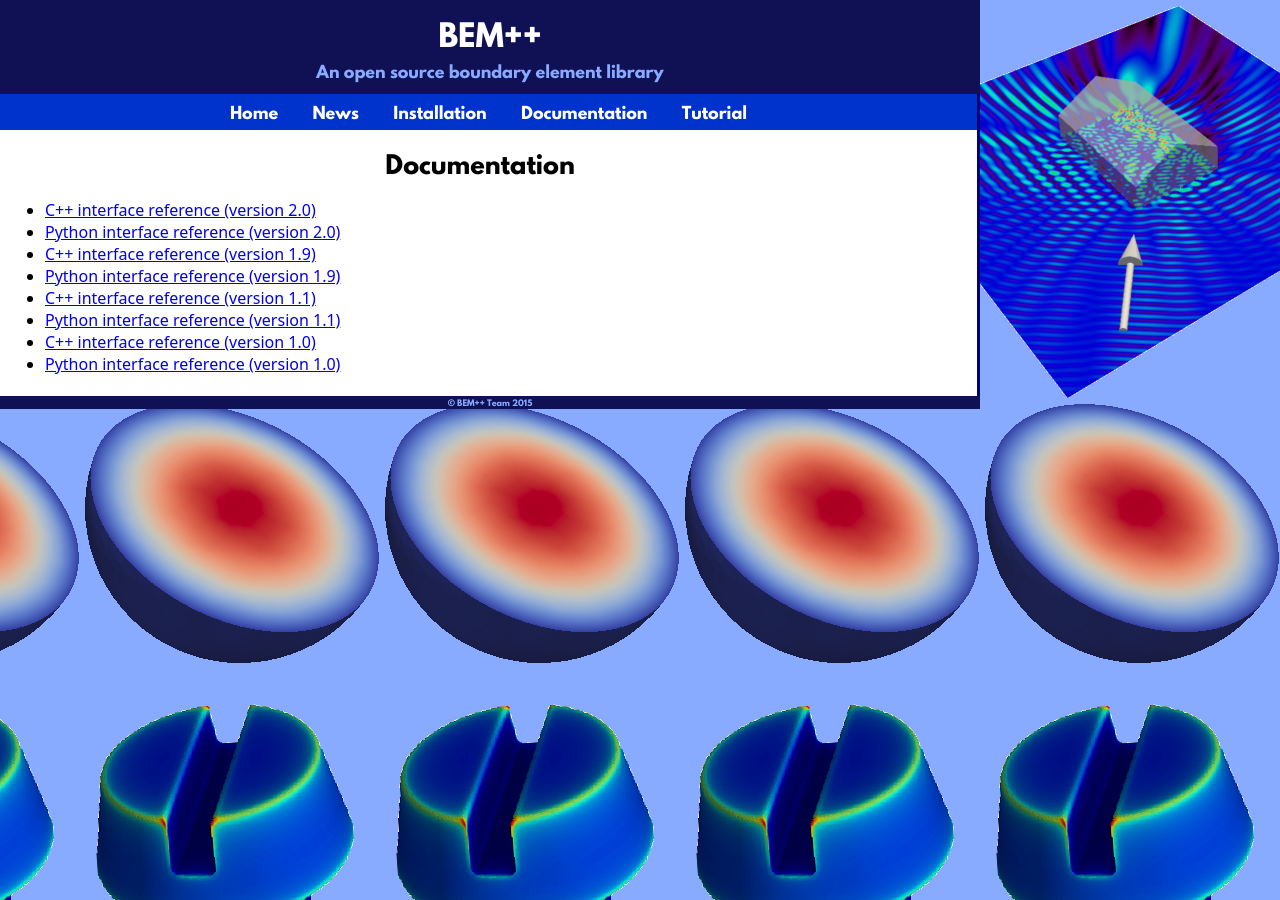
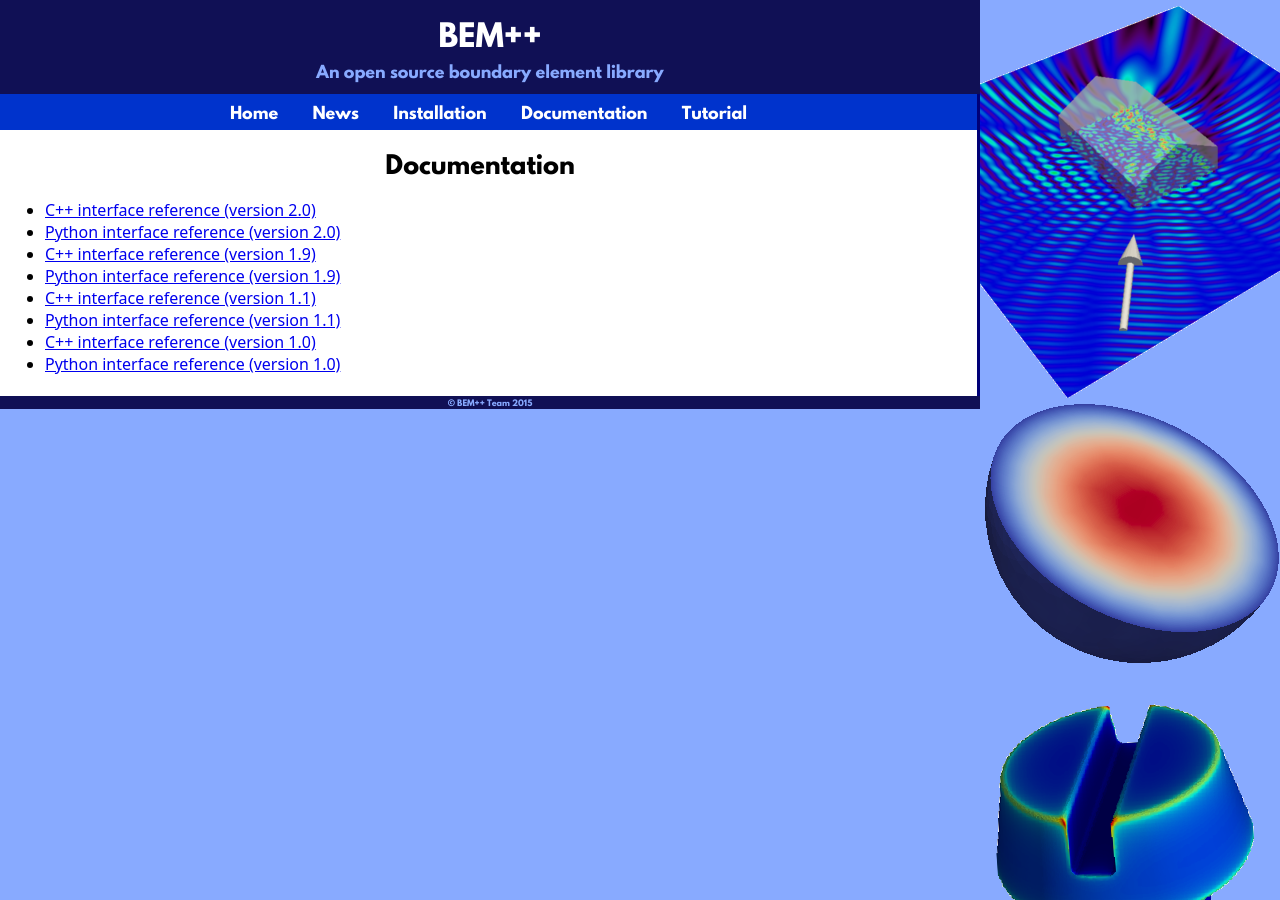
Before and after one commit to evantwout/web, a Sphinx documentation site: the page built from source/docs.rst, in a window 1280 px wide. Built offline with Sphinx 7.4.7, drawn with Linux system fonts in a browser that asks for light colours; formulas are drawn with MathJax 3.

Commit message:
Stopped background repeating horizontally.

```diff
--- a/source/theme/static/sty.css
+++ b/source/theme/static/sty.css
@@ -11,7 +11,7 @@
 
 }
 
-body {margin:0;background:url('/_static/bg.png');background-repeat:repeat-xy;background-position:right top;background-color:#88AAFF;font-family:sans}
+body {margin:0;background:url('/_static/bg.png');background-repeat:repeat-y;background-position:right top;background-color:#88AAFF;font-family:sans}
 @media (min-width:1000px){
     .head,.main,.foot,.menu {margin-left:0px;margin-right:300px}
     .main,.menu {border-right:3px solid #000077}
```
